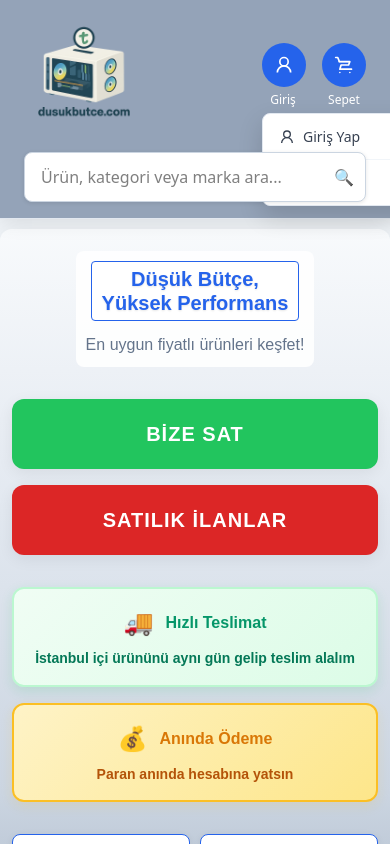
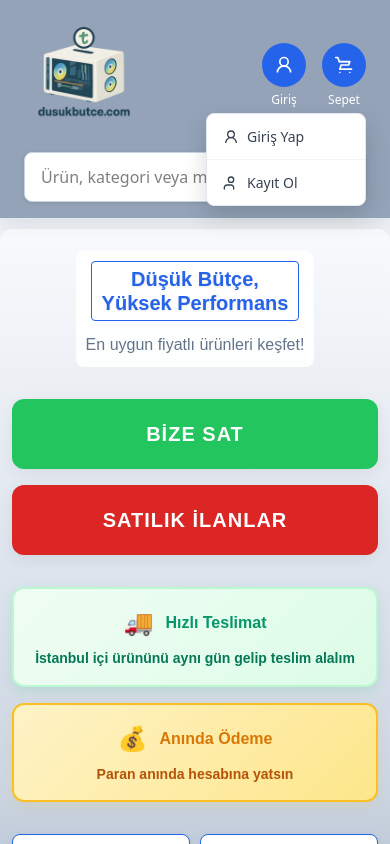
Before and after one commit to ozancidik/dusukbutce-web, a Next.js app: page / in a window 390 px wide. Both pictures are taken after a click on the button 284 px from the left and 65 px from the top of the page. Shown: the top 844 px of the page. Built offline with nearby package versions, Linux system fonts and the light colour scheme.

Commit message:
Fix: Mobil görünümde giriş dropdown z-index ve konum düzenlemeleri

```diff
--- a/app/components/Header.tsx
+++ b/app/components/Header.tsx
@@ -98,7 +98,7 @@ export default function Header() {
       `}</style>
       <header style={{
         position: "static",
-        zIndex: 1000,
+        zIndex: 10001,
         background: "#94a3b8",
         boxShadow: "0 2px 20px rgba(0, 0, 0, 0.1)",
         borderBottom: "1px solid #e2e8f0",
@@ -261,7 +261,7 @@ export default function Header() {
                       border: "1px solid #e2e8f0",
                       borderRadius: "8px",
                       boxShadow: "0 10px 25px rgba(0, 0, 0, 0.15)",
-                      zIndex: 1000,
+                      zIndex: 10002,
                       marginTop: "4px",
                       overflow: "hidden"
                     }}>
@@ -417,7 +417,7 @@ export default function Header() {
                     </div>
                   </Link>
                 ) : (
-                  <div style={{ position: "relative" }} data-dropdown>
+                  <div style={{ position: "relative", display: "flex", justifyContent: "flex-end", flexDirection: "column", alignItems: "center" }} data-dropdown>
                     <button
                       onClick={() => setShowDropdown(!showDropdown)}
                       style={{
@@ -443,8 +443,7 @@ export default function Header() {
                       fontSize: "12px",
                       color: "white",
                       fontWeight: "500",
-                      textAlign: "center",
-                      marginLeft: "-2px"
+                      textAlign: "center"
                     }}>
                       Giriş
                     </div>
@@ -454,16 +453,17 @@ export default function Header() {
                       <div style={{
                         position: "absolute",
                         top: "100%",
-                        right: "0",
+                        right: "-60px",
                         background: "white",
                         border: "1px solid #e2e8f0",
                         borderRadius: "8px",
                         boxShadow: "0 10px 25px rgba(0, 0, 0, 0.15)",
-                        zIndex: 1000,
+                        zIndex: 10002,
                         marginTop: "4px",
                         overflow: "hidden",
                         minWidth: "160px",
-                        transform: "translateX(calc(100% - 44px))"
+                        maxWidth: "200px",
+                        width: "auto"
                       }}>
                         <Link href="/login" style={{ textDecoration: "none" }}>
                           <div style={{
```
